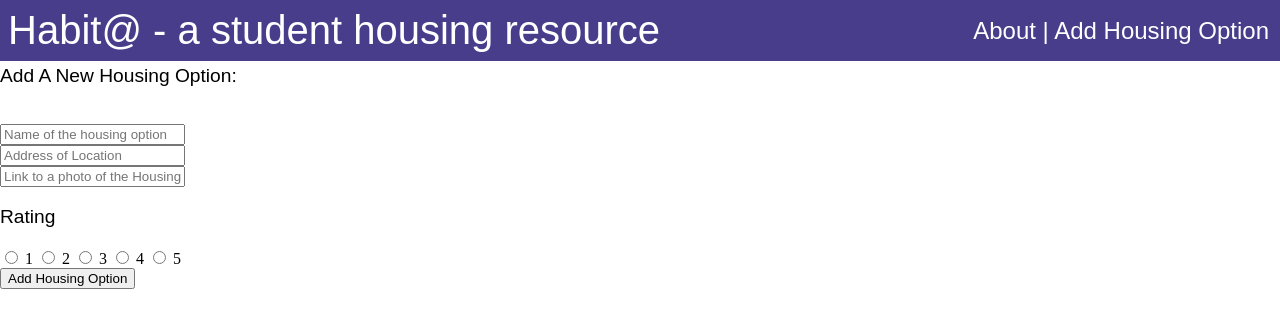
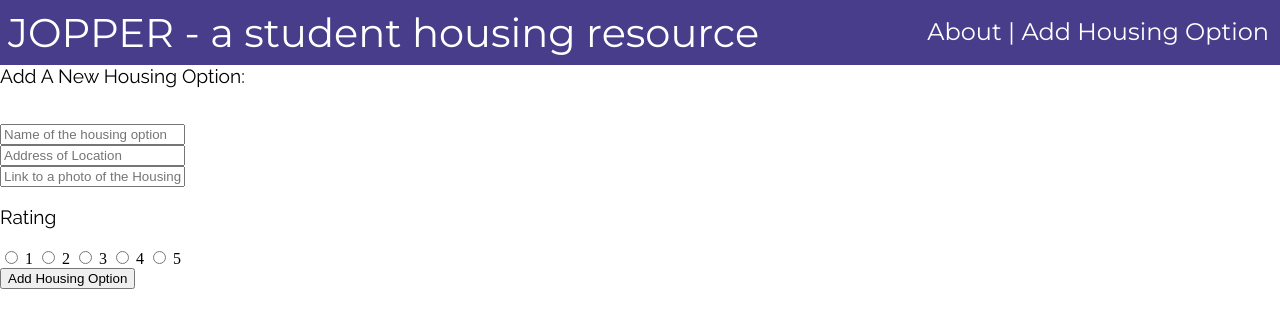
Before and after one commit to zrschool/ZotHacks2019, a Python web app: template templates/add-housing-option.html in a window 1280 px wide. Shown: the top 328 px of the page. Run offline with Jinja, Linux system fonts and the light colour scheme; the template is opened without the code that fills it, so the values that code supplies are empty.

Commit message:
Fixed font issue

```diff
--- a/templates/about-page.html
+++ b/templates/about-page.html
@@ -2,14 +2,14 @@
 <html lang="en" dir="ltr">
   <head>
     <meta charset="utf-8">
-    <title>Habit@</title>
+    <title>JOPPER - ABOUT</title>
     <link rel="icon" href="https://brand.uci.edu/wp-content/uploads/uci_traditional_yel_blue_bckgrnd.png">
     <link rel="stylesheet" type="text/css" href="stylesheets/main.css">
     <link href="https://fonts.googleapis.com/css?family=Montserrat:400,500|Raleway&display=swap" rel="stylesheet">
   </head>
   <body>
     <div id="header">
-      <a href="/">Habit@ - a student housing resource</a>
+      <a href="/">JOPPER - a student housing resource</a>
       <div id="about-page">
         <a href="about-page">About</a>
         <span>|</span>
--- a/templates/add-housing-option.html
+++ b/templates/add-housing-option.html
@@ -2,13 +2,14 @@
 <html lang="en" dir="ltr">
   <head>
     <meta charset="utf-8">
-    <title></title>
+    <title>JOPPER - ADD HOUSING OPTION</title>
     <link rel="stylesheet" href="stylesheets/main.css">
+    <link href="https://fonts.googleapis.com/css?family=Montserrat:400,500|Raleway&display=swap" rel="stylesheet">
   </head>
   <body>
     <div id="header">
 
-      <a href="/">Habit@ - a student housing resource</a>
+      <a href="/">JOPPER - a student housing resource</a>
       <div id="about-page">
         <a href="about-page">About</a>
         <span>|</span>
--- a/templates/housing.html
+++ b/templates/housing.html
@@ -2,14 +2,14 @@
 <html lang="en" dir="ltr">
   <head>
     <meta charset="utf-8">
-    <title>Habit@</title>
+    <title>JOPPER - {{current_housing.name}}</title>
     <link rel="icon" href="https://brand.uci.edu/wp-content/uploads/uci_traditional_yel_blue_bckgrnd.png">
     <link rel="stylesheet" type="text/css" href="stylesheets/main.css">
     <link href="https://fonts.googleapis.com/css?family=Montserrat:400,500|Raleway&display=swap" rel="stylesheet">
   </head>
   <body>
     <div id="header">
-      <a href="/">Habit@ - a student housing resource</a>
+      <a href="/">JOPPER - a student housing resource</a>
       <div id="about-page">
         <a href="about-page">About</a>
         <span>|</span>
```
Also changed, not shown: 3 other files.
